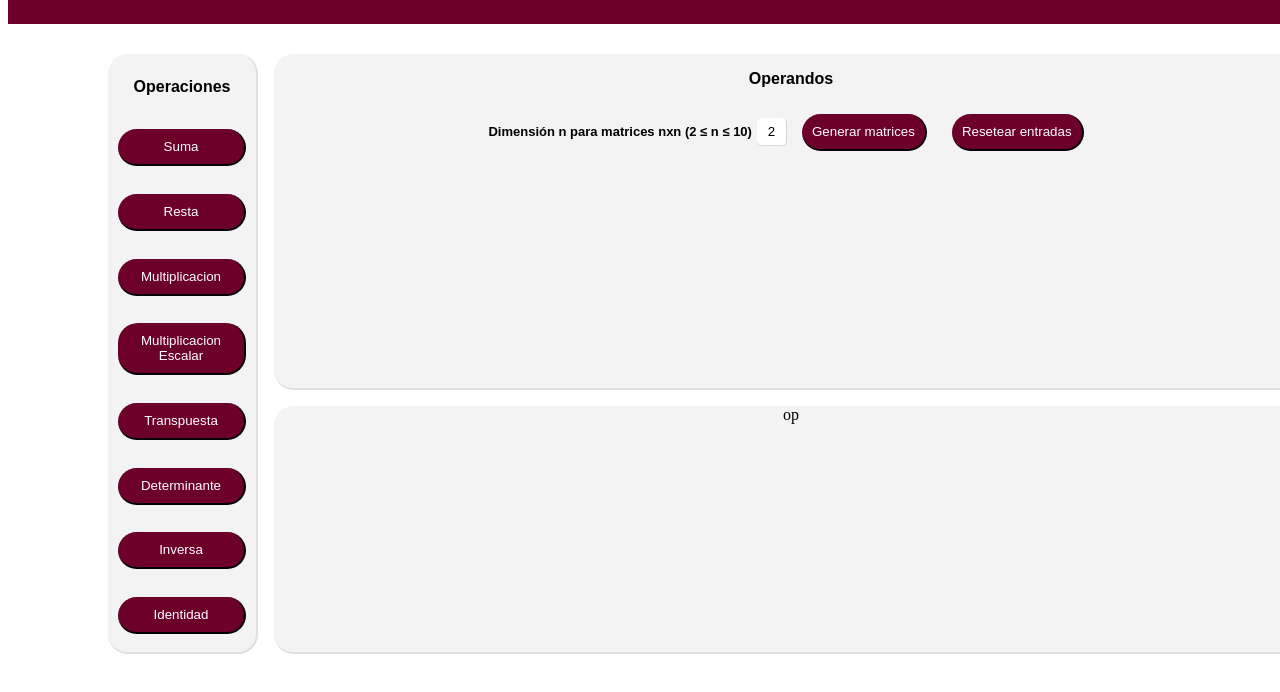
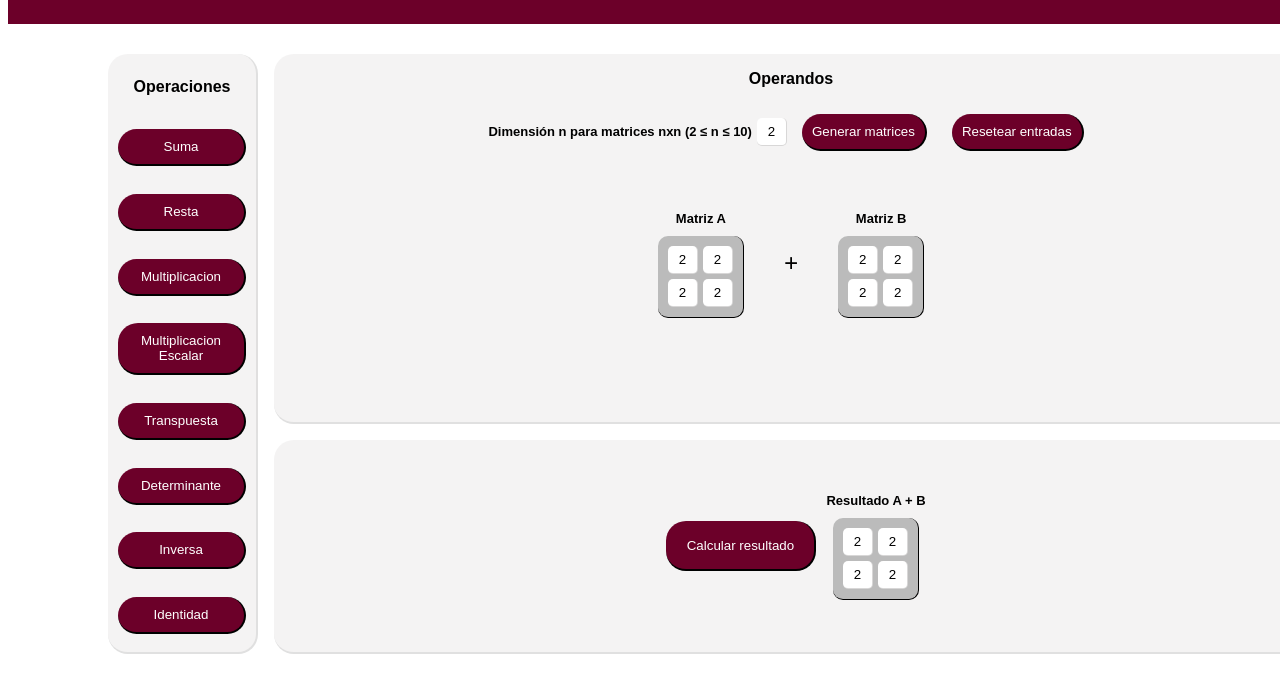
Before and after one commit to marielvcmr/clientes-web, a plain HTML site: page matrixCalculator/index.html in a window 1280 px wide. Shown: the part 76-768 px from the top of the page. Drawn offline with Linux system fonts and the light colour scheme.

Commit message:
feat: matrix-grid

```diff
--- a/matrixCalculator/index.html
+++ b/matrixCalculator/index.html
@@ -43,8 +43,32 @@
                     <button class= "btn" id="reset-btn">Resetear entradas</button>
                 </div>
 
-                <div class = "operands-container">
-                    <!-- holding space for the matrices-->
+                <div id = "operands-flex">
+
+                    <div class = "matrix-flex" id = "operand-A">
+                        <label for="result-grid" style = "font-family: sans-serif; font-size: small; font-weight: 550;">Matriz A</label>
+                        <div id = "result-grid" class = "matrix-grid">
+
+                            <input type="text" class="input-number" value = 2>
+                            <input type="text" class="input-number" value = 2>
+                            <input type="text" class="input-number" value = 2>
+                            <input type="text" class="input-number" value = 2>
+                        </div>
+                    </div>
+
+                    <label id = "operator">+</label>
+
+                    <div class = "matrix-flex" id = "operand-B">
+                        <label for="result-grid" style = "font-family: sans-serif; font-size: small; font-weight: 550;">Matriz B</label>
+                        <div id = "result-grid" class = "matrix-grid">
+
+                            <input type="text" class="input-number" value = 2>
+                            <input type="text" class="input-number" value = 2>
+                            <input type="text" class="input-number" value = 2>
+                            <input type="text" class="input-number" value = 2>
+                        </div>
+                    </div>
+
                 </div>
 
             </div>
@@ -55,7 +79,24 @@
 
 
 
-            <div class = "content-tabs horizontal-tabs" style = "grid-area: box-3" id = "result-tab">op</div>
+            <div class = "content-tabs horizontal-tabs" style = "grid-area: box-3" id = "result-tab">
+
+                <button class= "btn" id="result-btn"> Calcular resultado</button>
+
+                <div class = "matrix-flex">
+                    <label for="result-grid" style = "font-family: sans-serif; font-size: small; font-weight: 550;">Resultado A + B</label>
+
+                    <div id = "result-grid" class = "matrix-grid">
+
+                        <input type="text" class="input-number" value = 2>
+                        <input type="text" class="input-number" value = 2>
+                        <input type="text" class="input-number" value = 2>
+                        <input type="text" class="input-number" value = 2>
+
+                    </div>
+                </div>
+
+            </div>
 
         </div>
     </div>
--- a/matrixCalculator/style.css
+++ b/matrixCalculator/style.css
@@ -105,9 +105,56 @@
 #result-tab
 {
     display: flex;
+    align-items: center;
+    justify-content:center;
+    min-width: 700px;
+    width: 100%;
+}
+
+#result-btn
+{
+    height: 50px;
+    width: 150px;
+}
+
+.matrix-flex
+{
+    display: flex;
     flex-direction: column;
     align-items: center;
-    min-width: 700px;
-    width: 100%;
+}
+
+.matrix-grid
+{
+    background-color: #bbbbbb;
+    display: grid;
+    grid-template-columns: repeat(2, auto);
+    gap: 5px;
+    justify-items: center;
+    align-items: center;
+
+    margin-top: 10px;
+    padding: 10px;
+    border-radius: 10px;
+    border: solid black 1px;
+    border-top: transparent;
+    border-left: transparent;
 
 }
+
+#operands-flex
+{
+    margin-top: 50px;
+    display: flex;
+    flex-direction:row;
+    justify-content: center;
+    align-items: center;
+    gap: 40px;
+}
+
+#operator
+{
+    font-size: 25px;
+    font-weight: 800;
+    justify-self: center;
+}
```
